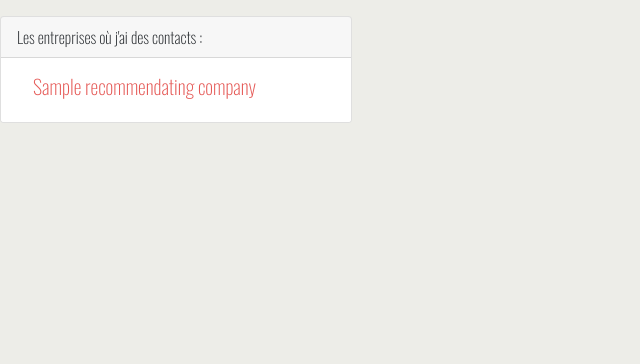
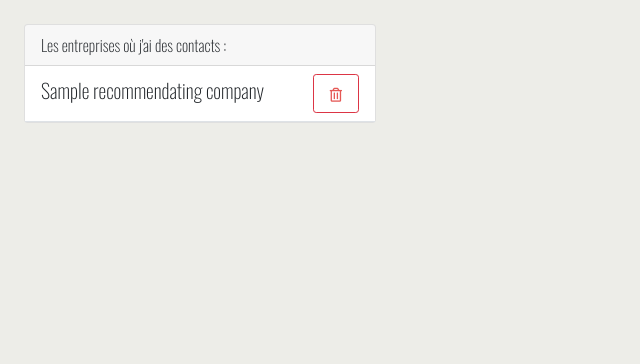
Before and after one commit to WildCodeSchool/bordeaux-p2-202109-interviewmanager, a PHP site: template src/View/User/pageProfil.html.twig in a window 1280 px wide. Shown: the part 56-420 px from the top of the page, without its empty margins (0-640 px from the left). Run offline with PHP 8.4, Linux system fonts and the light colour scheme; the template is opened without the code that fills it: most values are stand-ins (such as "Sample title", 1, 10 or a date in 2020); some libraries are stand-ins or nearby versions.

Commit message:
ajout d'un bouton delete dans la liste des entreprises du profil

```diff
--- a/src/Model/CompanyManager.php
+++ b/src/Model/CompanyManager.php
@@ -80,7 +80,7 @@ class CompanyManager extends AbstractManager
     }
     public function recommendatingCompanies(int $id)
     {
-        $statement = $this->pdo->prepare("SELECT name FROM company WHERE user_id=:id AND is_recommendating=true");
+        $statement = $this->pdo->prepare("SELECT name, id FROM company WHERE user_id=:id AND is_recommendating=true");
         $statement->bindValue(':id', $id, \PDO::PARAM_INT);
         $statement->execute();
 
--- a/src/View/User/pageProfil.html.twig
+++ b/src/View/User/pageProfil.html.twig
@@ -1,16 +1,21 @@
 {% extends 'layout.html.twig' %}
 
 {% block content %}
-<div class="card mt-3" style="width: 22rem;">
+<div class="card m-4" style="width: 22rem;">
     <div class="card-header">Les entreprises où j'ai des contacts :</div>
+    <form method="post">
     <ul class="list-group list-group-flush">
         {% for company in recommendating_companies %}
-            <li class="list-group-item" style="border-width: inherit">
+            <li class="list-group-item d-grid gap-2 d-md-flex justify-content-between border-bottom" style="border-width: inherit">
+                <div class="d-flex align-items-center">
+                    <h5>{{ company.name }}</h5>
+                </div>
                 <div>
-                    <h5><a href="/entreprise?id={{ company.id }}" class="nav-link">{{ company.name }}</a></h5>
+                    <div class="text-center"><button type="submit" class="btn btn-outline-danger btn-sm p-0"><a href="/supprimer?id={{ company.id }}" class="nav-link"><i class="far fa-trash-alt"></i></a></button></div>
                 </div>
             </li>
         {% endfor %}
     </ul>
+    </form>
 </div>
 {% endblock %}
--- a/src/routes.php
+++ b/src/routes.php
@@ -21,5 +21,6 @@ return [
     'profil' => ['UserController', 'profil', ['id']],
     'admin' => ['DashboardController', 'index'],
     'cgu' => ['CguController', 'cgu'],
+    'supprimer' => ['CompanyController', 'delete', ['id']],
 
 ];
```
Also changed, not shown: src/Controller/CompanyController.php (+7 -0 lines), src/View/User/index.html.twig (+18 -0 lines), src/Controller/CguController.php (line endings or trailing spaces).
